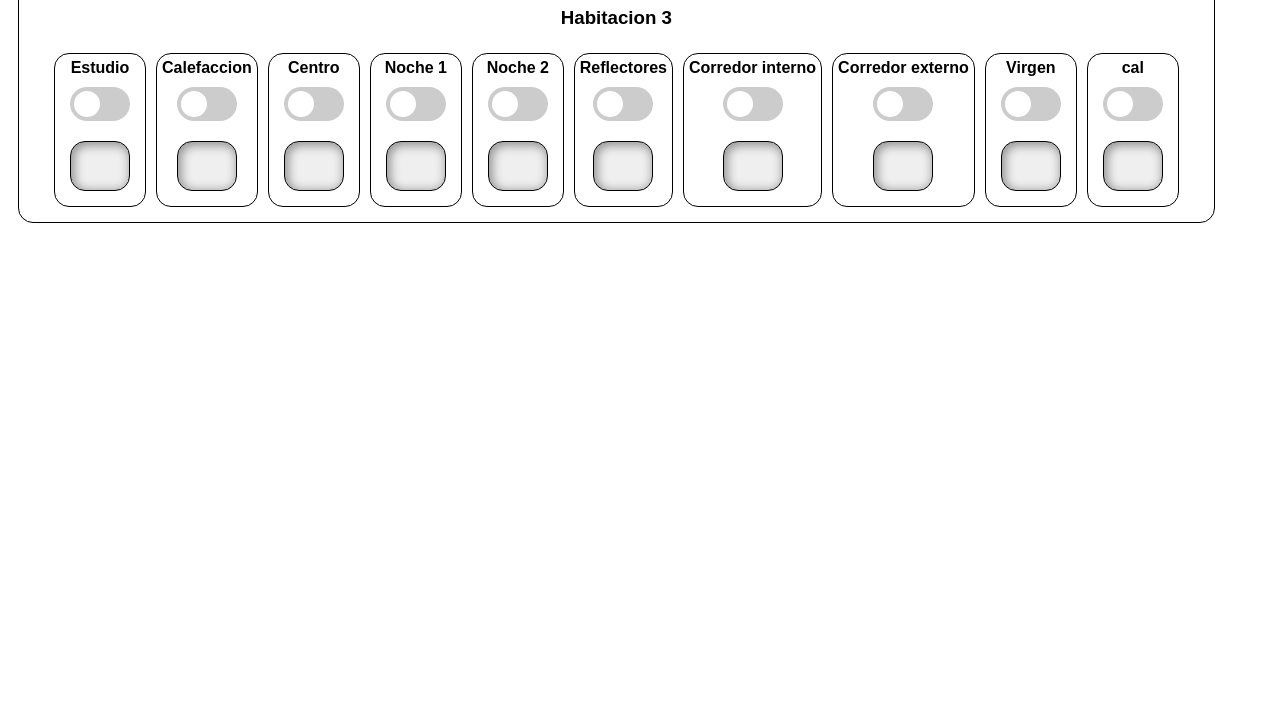
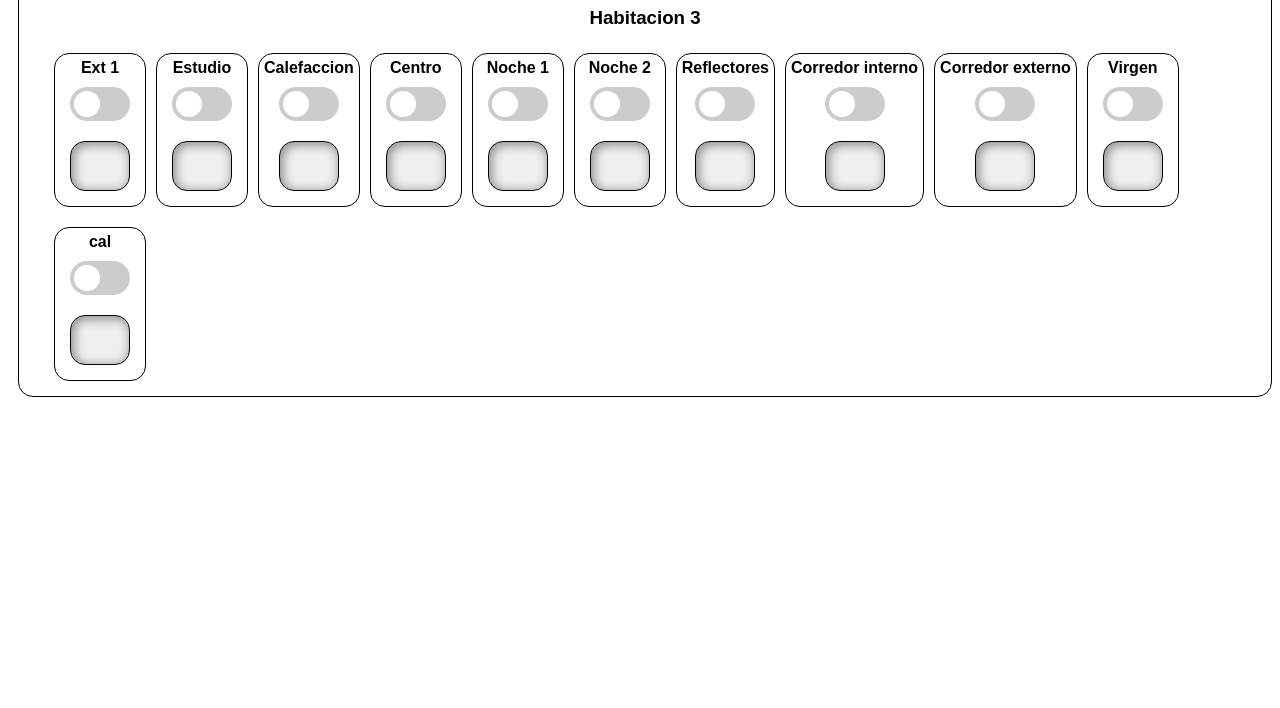
Before and after one commit to Alejandros10/Alice_home_controller, a website: page public/hab3.html in a window 1280 px wide. Shown: the part 92-800 px from the top of the page. Drawn offline with nearby package versions, Linux system fonts and the light colour scheme; no server answers.

Commit message:
ALICE - Add buttons GPIO0

```diff
--- a/public/hab3.html
+++ b/public/hab3.html
@@ -16,7 +16,17 @@
             <h1 class="TextCenter">ALICE</h1>
             <h3 class="TextCenter">Habitacion 3</h3>
 
-
+            <div class="GpioContainer">
+                <strong>Ext 1</strong>
+                <br />
+                <label class="switch">
+            <input type="checkbox" id="GPIO0" disabled />
+            <span class="slider round"></span>
+          </label>
+                <br />
+                <button id="GPIO0M"></button>
+                <br />
+            </div>
 
             <div class="GpioContainer">
                 <strong>Estudio</strong>
```
